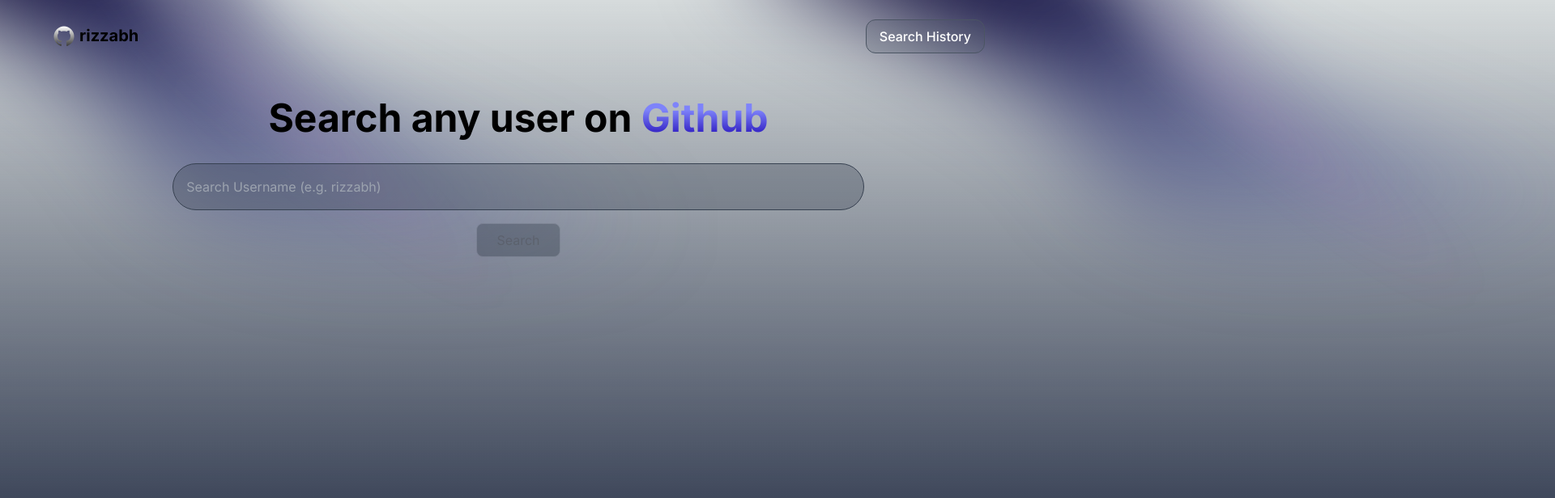
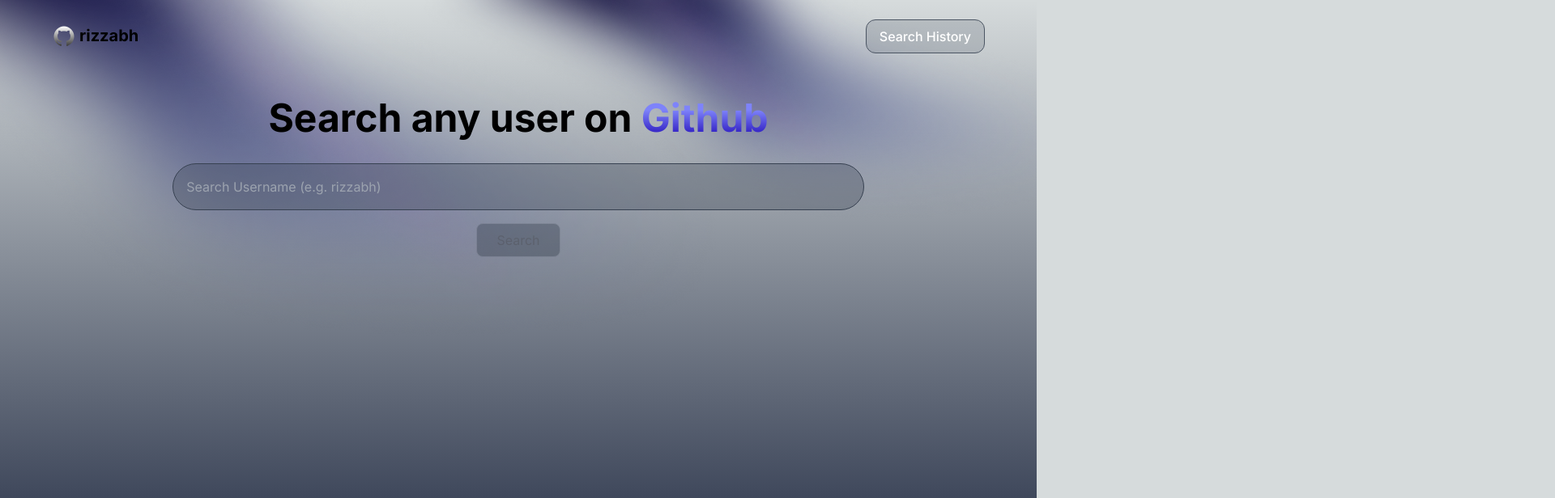
Before and after one commit to rizzabh/githubsearch, a Next.js app: page / in a window 1280 px wide. Shown: the top 616 px of the page at 81% size, 1920 px wide, since content can reach past the window. Built offline with nearby package versions, Linux system fonts and the light colour scheme.

Commit message:
gradient fix

```diff
--- a/src/app/globals.css
+++ b/src/app/globals.css
@@ -15,8 +15,17 @@
     --background-end-rgb: 0, 0, 0;
   }
 }
+* {
+  margin: 0;
+  padding: 0;
+  box-sizing: border-box;
 
+}
 body {
+  height: 100vh;
+  width: 100vw;
+  background: no-repeat;
+  background-repeat: no-repeat;
   color: rgb(var(--foreground-rgb));
   background: linear-gradient(
       to bottom,
@@ -35,22 +44,24 @@
 .gradient2{
   position: absolute;
   top: 0;
+  left: 500px;
 }
 
-.gradient3{
-  position: absolute;
- top: 0;
- left: 800px;
-}
 
-.gradient4{
-  position: absolute;
-  top: 0;
-  left: 1200px;
-}
 .textgrad{
   background: linear-gradient(180deg, #7E83FA 33.93%, #1800b1 100%);
 background-clip: text;
 -webkit-background-clip: text;
 -webkit-text-fill-color: transparent;
 }
+
+
+@media screen and (max-width: 760px) {
+
+
+
+  .gradient2{
+   display: none;
+  }
+
+}
--- a/src/app/layout.tsx
+++ b/src/app/layout.tsx
@@ -20,207 +20,13 @@
       <body className={inter.className}>
         {children}
         <div className="gradient1 -z-10">
-          <svg
-            xmlns="http://www.w3.org/2000/svg"
-            width="956"
-            height="435"
-            viewBox="0 0 956 435"
-            fill="none"
-          >
-            <g filter="url(#filter0_f_1_5)">
-              <path
-                d="M294.904 13.4735C341.846 165.325 911.577 272.117 828.464 297.809C745.351 323.502 225.493 343.573 178.552 191.722C131.61 39.8709 -310.835 -88.9645 -227.722 -114.657C-144.609 -140.35 247.963 -138.378 294.904 13.4735Z"
-                fill="url(#paint0_linear_1_5)"
-              />
-            </g>
-            <defs>
-              <filter
-                id="filter0_f_1_5"
-                x="-356.59"
-                y="-245.554"
-                width="1311.82"
-                height="679.667"
-                filterUnits="userSpaceOnUse"
-                color-interpolation-filters="sRGB"
-              >
-                <feFlood flood-opacity="0" result="BackgroundImageFix" />
-                <feBlend
-                  mode="normal"
-                  in="SourceGraphic"
-                  in2="BackgroundImageFix"
-                  result="shape"
-                />
-                <feGaussianBlur
-                  stdDeviation="59.25"
-                  result="effect1_foregroundBlur_1_5"
-                />
-              </filter>
-              <linearGradient
-                id="paint0_linear_1_5"
-                x1="255.213"
-                y1="-99.8742"
-                x2="403.393"
-                y2="429.215"
-                gradientUnits="userSpaceOnUse"
-              >
-                <stop stop-color="#040031" />
-                <stop offset="1" stop-color="#3D50B1" stop-opacity="0" />
-              </linearGradient>
-            </defs>
-          </svg>
+          <img src="/Group 1.png" alt="" />
         </div>
         <div className="gradient2 -z-10">
-          <svg
-            xmlns="http://www.w3.org/2000/svg"
-            width="683"
-            height="428"
-            viewBox="0 0 683 428"
-            fill="none"
-          >
-            <g filter="url(#filter0_f_1_6)">
-              <path
-                d="M248.5 -22.5C248.5 21.6828 660.482 371 622.721 371C584.96 371 178.298 44.6828 178.298 0.5C178.298 -43.6828 25.2307 -92 62.9918 -92C100.753 -92 248.5 -66.6828 248.5 -22.5Z"
-                fill="url(#paint0_linear_1_6)"
-                fill-opacity="0.17"
-              />
-            </g>
-            <defs>
-              <filter
-                id="filter0_f_1_6"
-                x="0"
-                y="-149"
-                width="682.167"
-                height="577"
-                filterUnits="userSpaceOnUse"
-                color-interpolation-filters="sRGB"
-              >
-                <feFlood flood-opacity="0" result="BackgroundImageFix" />
-                <feBlend
-                  mode="normal"
-                  in="SourceGraphic"
-                  in2="BackgroundImageFix"
-                  result="shape"
-                />
-                <feGaussianBlur
-                  stdDeviation="28.5"
-                  result="effect1_foregroundBlur_1_6"
-                />
-              </filter>
-              <linearGradient
-                id="paint0_linear_1_6"
-                x1="241.5"
-                y1="-30"
-                x2="640.5"
-                y2="405.5"
-                gradientUnits="userSpaceOnUse"
-              >
-                <stop stop-color="white" />
-                <stop offset="1" stop-color="#CA00B6" stop-opacity="0" />
-              </linearGradient>
-            </defs>
-          </svg>
+          <img src="/Group 2.png" alt="" />
         </div>
-        <div className="gradient3 max-sm:hidden -z-10">
-          <svg
-            xmlns="http://www.w3.org/2000/svg"
-            width="1148"
-            height="418"
-            viewBox="0 0 1148 418"
-            fill="none"
-          >
-            <g filter="url(#filter0_f_1_3)">
-              <path
-                d="M658.895 13.8956C715.443 162.438 1290.83 232.612 1209.53 263.562C1128.23 294.512 610.716 347.756 554.169 199.214C497.622 50.6718 47.8496 -49.633 129.151 -80.583C210.453 -111.533 602.348 -134.646 658.895 13.8956Z"
-                fill="url(#paint0_linear_1_3)"
-              />
-            </g>
-            <defs>
-              <filter
-                id="filter0_f_1_3"
-                x="0.853821"
-                y="-222.001"
-                width="1335.03"
-                height="639.264"
-                filterUnits="userSpaceOnUse"
-                color-interpolation-filters="sRGB"
-              >
-                <feFlood flood-opacity="0" result="BackgroundImageFix" />
-                <feBlend
-                  mode="normal"
-                  in="SourceGraphic"
-                  in2="BackgroundImageFix"
-                  result="shape"
-                />
-                <feGaussianBlur
-                  stdDeviation="59.25"
-                  result="effect1_foregroundBlur_1_3"
-                />
-              </filter>
-              <linearGradient
-                id="paint0_linear_1_3"
-                x1="612.044"
-                y1="-96.6847"
-                x2="793.724"
-                y2="421.856"
-                gradientUnits="userSpaceOnUse"
-              >
-                <stop stop-color="#040031" />
-                <stop offset="1" stop-color="#3D50B1" stop-opacity="0" />
-              </linearGradient>
-            </defs>
-          </svg>
-        </div>
-        <div className="gradient4 max-sm:hidden -z-10">
-          <svg
-            xmlns="http://www.w3.org/2000/svg"
-            width="683"
-            height="428"
-            viewBox="0 0 683 428"
-            fill="none"
-          >
-            <g filter="url(#filter0_f_1_6)">
-              <path
-                d="M248.5 -22.5C248.5 21.6828 660.482 371 622.721 371C584.96 371 178.298 44.6828 178.298 0.5C178.298 -43.6828 25.2307 -92 62.9918 -92C100.753 -92 248.5 -66.6828 248.5 -22.5Z"
-                fill="url(#paint0_linear_1_6)"
-                fill-opacity="0.17"
-              />
-            </g>
-            <defs>
-              <filter
-                id="filter0_f_1_6"
-                x="0"
-                y="-149"
-                width="682.167"
-                height="577"
-                filterUnits="userSpaceOnUse"
-                color-interpolation-filters="sRGB"
-              >
-                <feFlood flood-opacity="0" result="BackgroundImageFix" />
-                <feBlend
-                  mode="normal"
-                  in="SourceGraphic"
-                  in2="BackgroundImageFix"
-                  result="shape"
-                />
-                <feGaussianBlur
-                  stdDeviation="28.5"
-                  result="effect1_foregroundBlur_1_6"
-                />
-              </filter>
-              <linearGradient
-                id="paint0_linear_1_6"
-                x1="241.5"
-                y1="-30"
-                x2="640.5"
-                y2="405.5"
-                gradientUnits="userSpaceOnUse"
-              >
-                <stop stop-color="white" />
-                <stop offset="1" stop-color="#CA00B6" stop-opacity="0" />
-              </linearGradient>
-            </defs>
-          </svg>
-        </div>
+
+
       </body>
     </html>
   );
```
Also changed, not shown: public/Group 1.png (added), public/Group 2.png (added).
